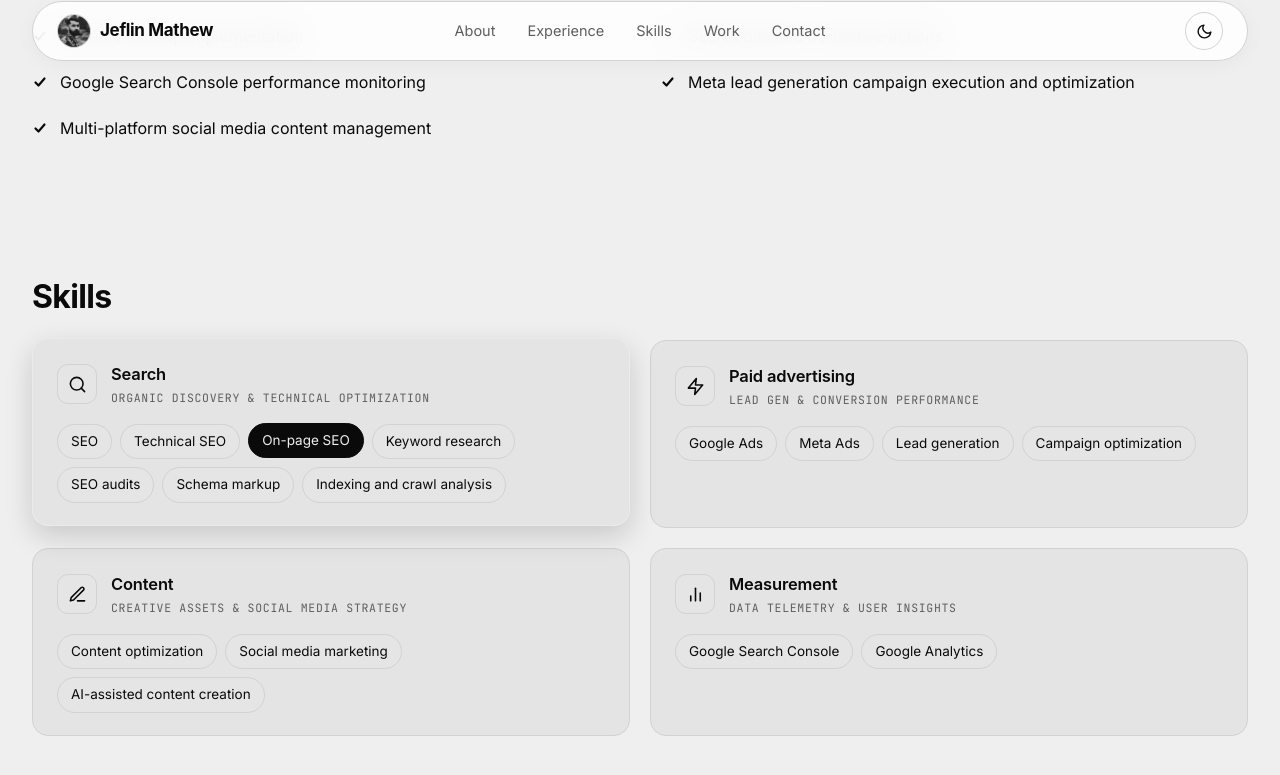
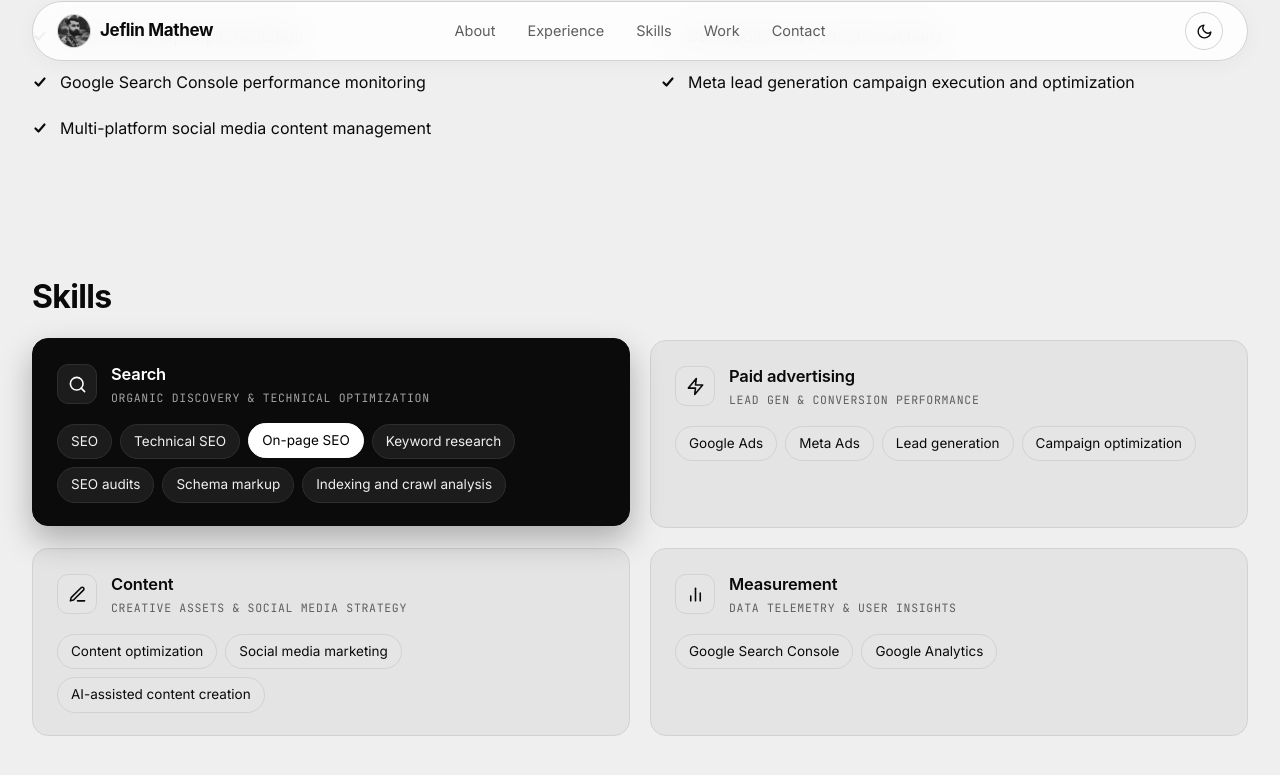
Before and after one commit to jeflinmathew/Portfolio-Website, a plain HTML site: page index.html in a window 1280 px wide. In both pictures the pointer is over the element 331 px from the left and 2050 px from the top of the page. Shown: the part 1617-2392 px from the top of the page. Drawn offline with Linux system fonts and the light colour scheme.

Commit message:
feat: turn skills cards into dark color on hover with high-contrast text and chips

```diff
--- a/index.html
+++ b/index.html
@@ -986,7 +986,7 @@ p { margin: 0 0 1em; max-width: 100%; }
 .tag { display: inline-block; font-family: var(--font-data); font-size: 11.5px; letter-spacing: 0.06em; text-transform: uppercase; border: 1px solid rgba(255, 255, 255, 0.14); border-radius: 9999px; padding: 2px 10px; color: var(--muted); margin-left: 10px; vertical-align: 2px; }
 .first-entry { margin-top: 22px; }
 
-/* skills - Modern Bento Concept */
+/* skills - Modern Bento Concept with Dark Hover */
 .skills-grid { display: grid; grid-template-columns: repeat(2, minmax(0, 1fr)); gap: 20px; }
 .skill-card {
   background: var(--tint);
@@ -996,16 +996,47 @@ p { margin: 0 0 1em; max-width: 100%; }
   display: flex;
   flex-direction: column;
   gap: 16px;
-  transition: border-color .2s ease, transform .2s ease, box-shadow .2s ease;
+  transition: all .25s cubic-bezier(0.16, 1, 0.3, 1);
+  cursor: default;
 }
 .skill-card:hover {
-  border-color: rgba(255, 255, 255, 0.25);
+  background: #0B0B0B !important;
+  border-color: #0B0B0B !important;
+  color: #FFFFFF !important;
   transform: translateY(-2px);
-  box-shadow: 0 10px 28px rgba(0, 0, 0, 0.16);
-}
-:root[data-theme="light"] .skill-card:hover {
-  border-color: rgba(0, 0, 0, 0.3);
-  box-shadow: 0 10px 28px rgba(0, 0, 0, 0.08);
+  box-shadow: 0 14px 32px rgba(0, 0, 0, 0.28);
+}
+.skill-card:hover .skill-card-title {
+  color: #FFFFFF !important;
+}
+.skill-card:hover .skill-card-subtitle {
+  color: #A3A3A3 !important;
+}
+.skill-card:hover .skill-card-icon {
+  background: #1C1C1C !important;
+  border-color: #2E2E2E !important;
+  color: #FFFFFF !important;
+}
+.skill-card:hover .chips li {
+  background: #1C1C1C !important;
+  border-color: #2E2E2E !important;
+  color: #F0F0F0 !important;
+}
+.skill-card:hover .chips li:hover {
+  background: #FFFFFF !important;
+  border-color: #FFFFFF !important;
+  color: #000000 !important;
+  transform: translateY(-1px);
+}
+:root[data-theme="dark"] .skill-card:hover {
+  background: #000000 !important;
+  border-color: rgba(255, 255, 255, 0.35) !important;
+  box-shadow: 0 14px 36px rgba(0, 0, 0, 0.65);
+}
+:root[data-theme="dark"] .skill-card:hover .chips li:hover {
+  background: #FFFFFF !important;
+  border-color: #FFFFFF !important;
+  color: #000000 !important;
 }
 .skill-card-head { display: flex; align-items: center; gap: 14px; }
 .skill-card-icon {
```
